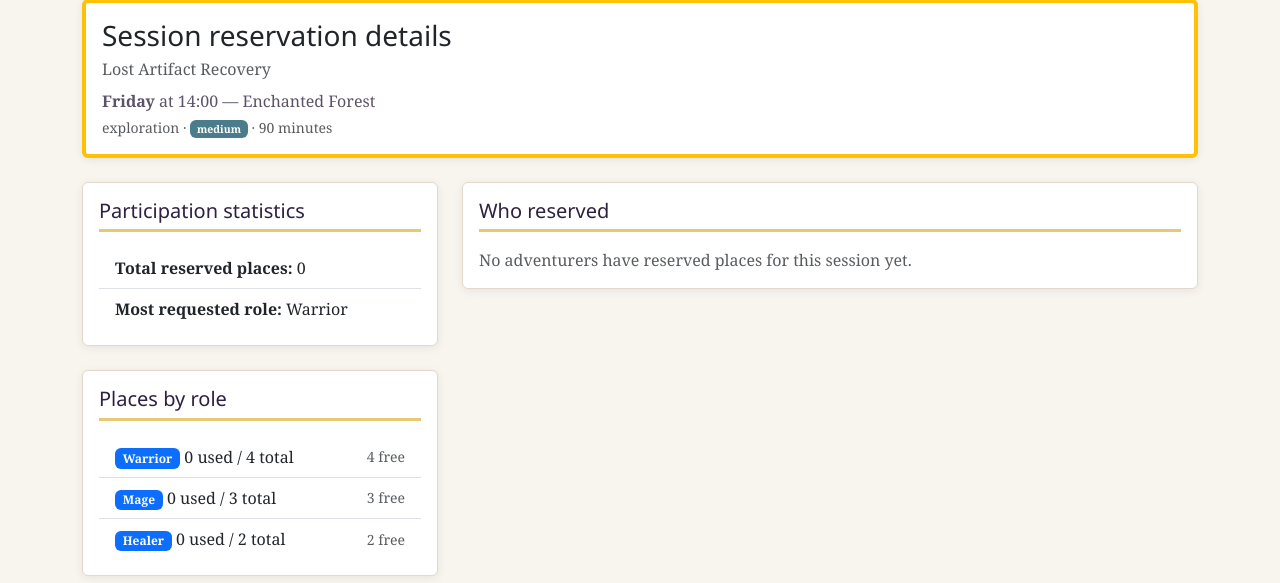
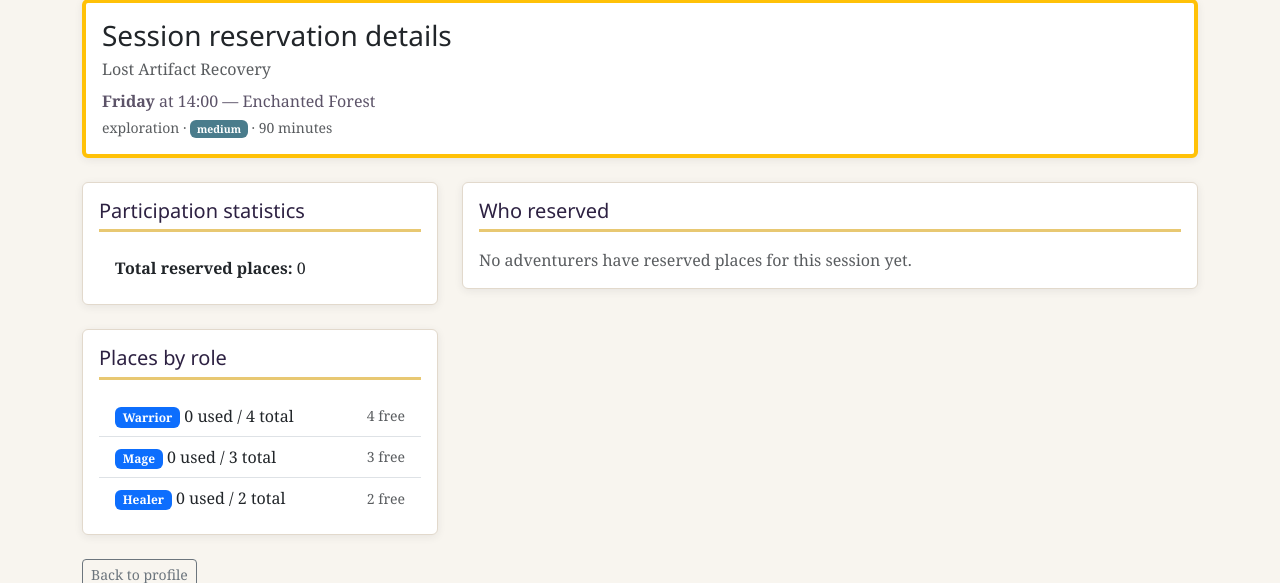
Before and after one commit to anisul770/fantasy-guild, a Flask app: page /gm/session/9/stats in a window 1280 px wide. Shown: the part 81-664 px from the top of the page. Run offline with Flask 3, Linux system fonts and the light colour scheme; a user stored in the database is signed in; data comes from the database, SQL or seed files in the repository.

Commit message:
session fix

```diff
--- a/templates/gm_session_stats.html
+++ b/templates/gm_session_stats.html
@@ -29,9 +29,11 @@
                         <li class="list-group-item">
                             <strong>Total reserved places:</strong> {{ stats.total_reserved }}
                         </li>
-                        <li class="list-group-item">
-                            <strong>Most requested role:</strong> {{ stats.most_requested }}
-                        </li>
+                        {% if stats.total_reserved > 0 %}
+                            <li class="list-group-item">
+                                <strong>Most requested role:</strong> {{ stats.most_requested }}
+                            </li>
+                        {% endif %}
                     </ul>
                 </div>
             </section>
```
